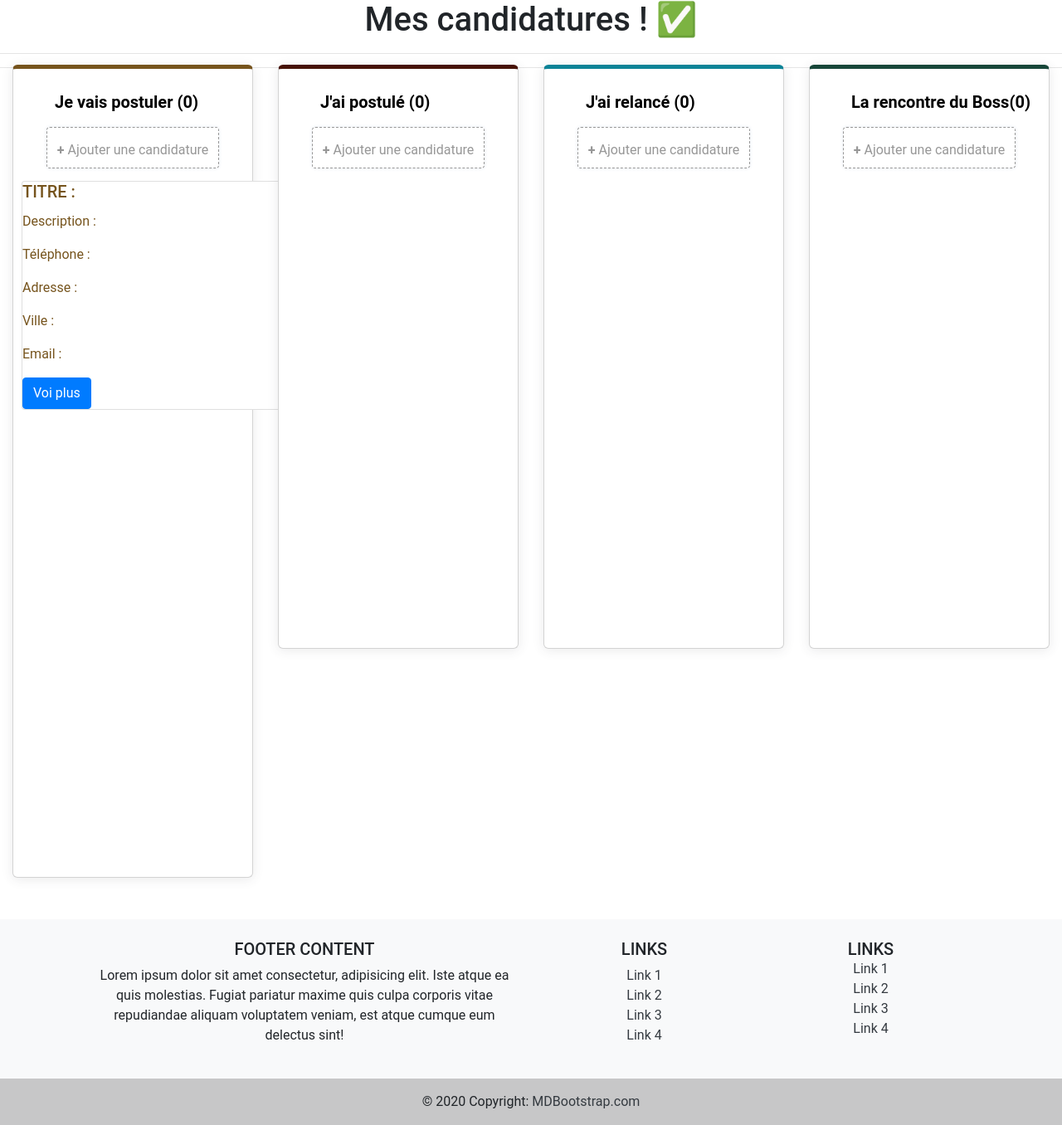
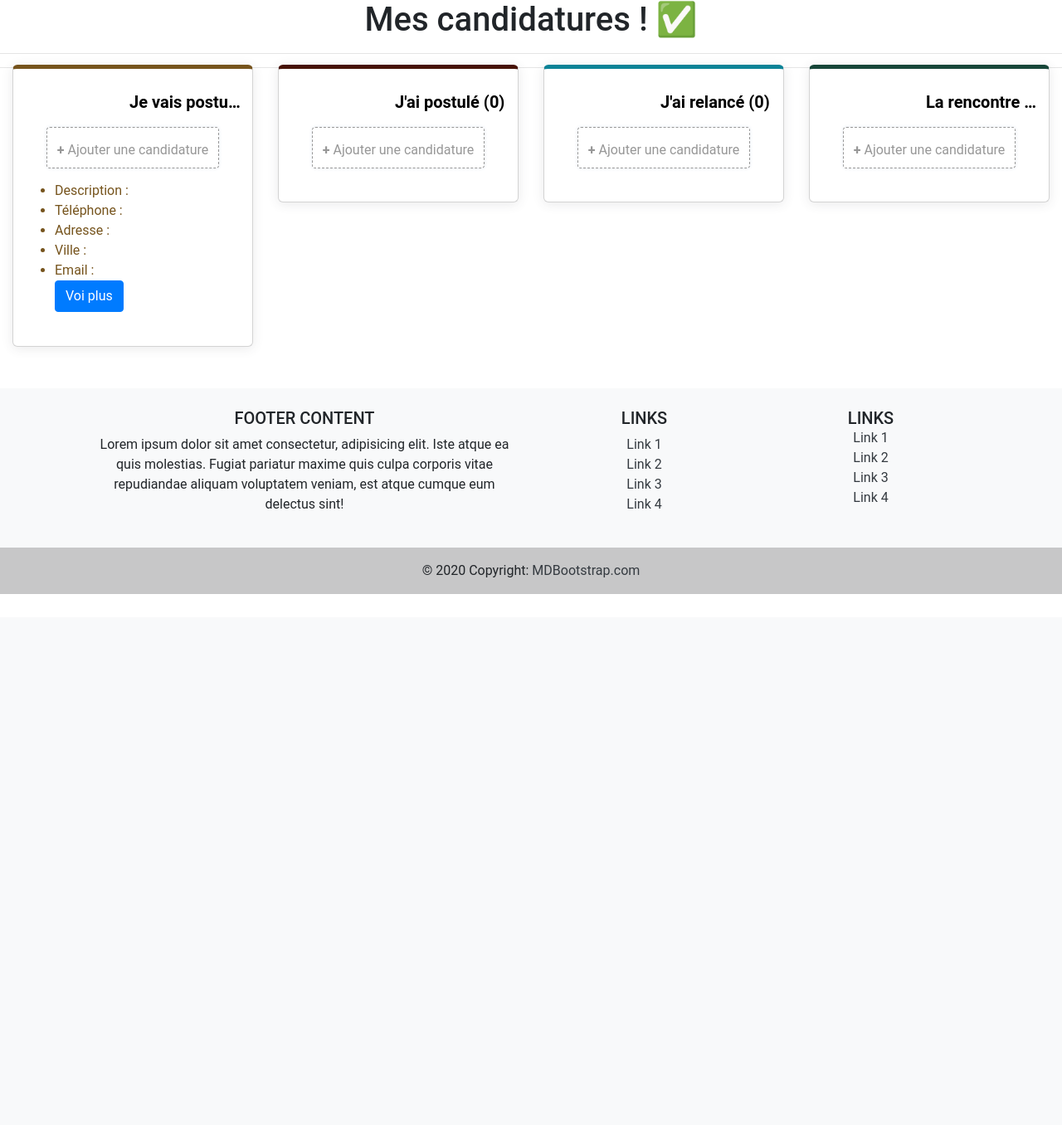
Before and after one commit to SihemLaffat/JoboardSearch, a Symfony app: template templates/cards/index.html.twig in a window 1280 px wide. Shown: the part 56-1412 px from the top of the page at 83% size. After the commit the page ends 772 px from the top, so only its background shows below. Run offline with Twig, Linux system fonts and the light colour scheme; the template is opened without the code that fills it, so the values that code supplies are empty; some libraries are stand-ins or nearby versions.

Commit message:
Card Drag n Drop

```diff
--- a/public/css/cards-style.css
+++ b/public/css/cards-style.css
@@ -24,6 +24,8 @@
     font-weight: 900;
   }
 
+  /******************** Couleurs Cards ********************/
+
   .brouillon,
   .brouillon .dashboardColumnTitle i {
     color: #76541d;
@@ -43,6 +45,8 @@
   .entretien .dashboardColumnTitle i {
     color: #174639;
   }
+
+  /******************** Couleurs Cards ********************/
 
   .dashboardColumnTitle,
   .newCandidatureButton {
@@ -128,15 +132,7 @@
 }
 
 .dashboardCard, .dashboardColumnTitle i {
-  margin-right: 10px;
+
+  margin-right: 100px;
+
 }
-
-.dashboardCardActions>div {
-  padding-right: 0;
-  padding-left: 0;
-  text-align: center;
-  font-size: 40px;
-  color: #7d7d7d;
-  line-height: 20px;
-  cursor: pointer;
-}
--- a/templates/cards/index.html.twig
+++ b/templates/cards/index.html.twig
@@ -19,76 +19,71 @@
 
         <div class="dashboardBody row">
             <div class="col-md-3">
-                <div class="dashboardColumn brouillon">
+
+                <div class="dashboardColumn brouillon card choice">
                     <div class="dashboardColumnTitle">
                         <span>
-                            <i class="fa fa-long-arrow-alt-right"></i> Je vais postuler
+                            <i class=""></i> Je vais postuler
                             <span class="dashboardCandidatureCount">(0)</span>
                         </span>
                     </div>
-                    <div type="0" class="newCandidatureButton"><strong>+</strong> Ajouter une candidature
+
+                    <div type="0" class="newCandidatureButton"><strong>+</strong> Ajouter une candidature</div>
+                        <div class="dashboardColumnContainer">
+
+                            <div class=" dashboardCards">
+                                <ul  draggable="true">
+                                    <li class="card-text">Description : </li>
+                                    <li class="card-text">Téléphone : </li>
+                                    <li class="card-text">Adresse : </li>
+                                    <li class="card-text">Ville : </li>
+                                    <li class="card-text">Email : </li>
+                                    <a href="#" class="btn btn-primary">Voi plus</a>
+                                </ul>
                             </div>
-                <div class="dashboardColumnContainer" style="min-height: 255px;">
-                    <div data-react-beautiful-dnd-draggable="4" tabindex="0" data-react-beautiful-dnd-drag-handle="4"
-                         aria-roledescription="Draggable item. Press space bar to lift" draggable="false">
-                        <div class="card" style="width: 27rem;">
-                            <div class="dashboardCards">
-                                <h5 class="card-title">TITRE : </h5>
-                                <p class="card-text">Description : </p>
-                                <p class="card-text">Téléphone : </p>
-                                <p class="card-text">Adresse : </p>
-                                <p class="card-text">Ville : </p>
-                                <p class="card-text">Email : </p>
-                                <a href="#" class="btn btn-primary">Voi plus</a>
-                            </div>
-                        </div>
-                    </div>
-                </div>
-                    <div  class="dashboardColumnContainer" style="min-height: 538px;">
                         </div>
                     </div>
                 </div>
 
             <div class="col-md-3">
-
-                <div class="dashboardColumn candidature">
+                <div class="choice dashboardColumn candidature">
                     <div class="dashboardColumnTitle">
                          <span>
-                            <i class="fa fa-check"></i> J'ai postulé
+                            <i class=""></i> J'ai postulé
                             <span class="dashboardCandidatureCount">(0)</span>
                         </span>
                     </div>
                     <div type="1" class="newCandidatureButton"><strong>+</strong> Ajouter une candidature</div>
-
-                        <div class="dashboardColumnContainer" style="min-height: 538px;"></div>
+                        <div class="dashboardColumnContainer"></div>
                     </div>
             </div>
 
                 <div class="col-md-3">
 
-                    <div class="dashboardColumn relance">
+                    <div class=" choice dashboardColumn relance">
                         <div class="dashboardColumnTitle">
                             <span>
-                                <i class="fa fa-share"></i> J'ai relancé
+                                <i class=""></i> J'ai relancé
                                 <span class="dashboardCandidatureCount">(0)</span>
                             </span>
                         </div>
                         <div type="2" class="newCandidatureButton"><strong>+</strong> Ajouter une candidature</div>
-                        <div class="dashboardColumnContainer" style="min-height: 538px;"></div>
+                        <div class="dashboardColumnContainer"></div>
                     </div>
                 </div>
 
             <div class="col-md-3">
-                    <div class="dashboardColumn entretien">
+                <div class="choice dashboardColumn entretien">
                     <div class="dashboardColumnTitle">
                         <span>
-                            <i class="fa fa-comment-dots"></i> La rencontre du Boss<span class="dashboardCandidatureCount">(0)</span>
+                        <i class=""></i> La rencontre du Boss<span class="dashboardCandidatureCount">(0)</span>
                         </span>
                     </div>
                     <div type="3" class="newCandidatureButton"><strong>+</strong> Ajouter une candidature</div>
-                        <div class="dashboardColumnContainer" style="min-height: 538px;"></div>
+                    <div class="dashboardColumnContainer"></div>
                 </div>
             </div>
+
         </div>
     </div>
 
--- a/templates/footer/footer.html.twig
+++ b/templates/footer/footer.html.twig
@@ -68,3 +68,4 @@
   </div>
   <!-- Copyright -->
 </footer>
+<script src="js/app.js"></script>
```
Also changed, not shown: public/js/app.js, templates/base.html.twig (line endings or trailing spaces). Lines whose indentation alone changed are shown as unchanged.
